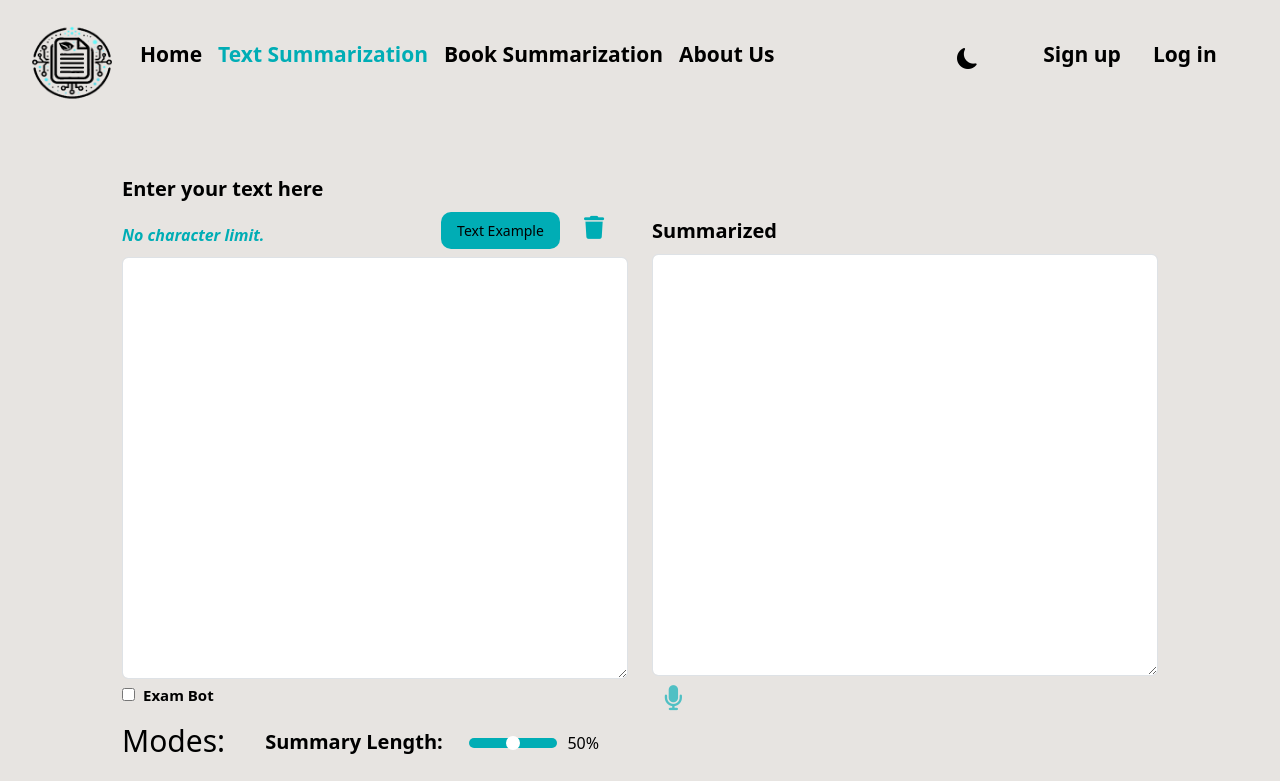
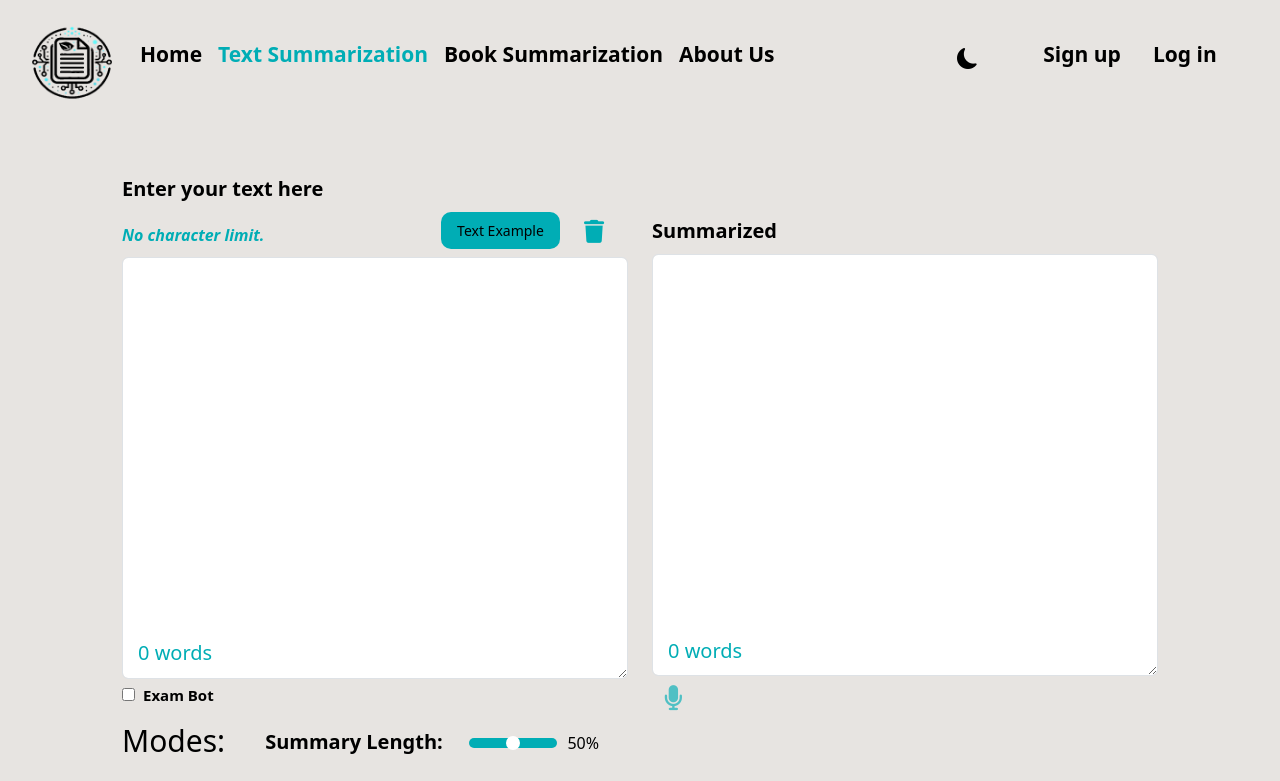
Before and after one commit to MohamedMahmoud01110/SumGenQ---Graduation-project, an Angular app: page /#/text in a window 1280 px wide. Shown: the top 781 px of the page. Built offline with nearby package versions, Linux system fonts and the light colour scheme.

Commit message:
text page edititon

```diff
--- a/src/app/components/our-features/our-features.component.css
+++ b/src/app/components/our-features/our-features.component.css
@@ -102,5 +102,15 @@ p{
   .reverse{
     flex-direction: column-reverse;
   }
+  p{
+    padding: 0% !important;
+  }
+  span{
+    margin-left: 0% !important;
+  }
+  .services-title{
+    margin-bottom: 0.9rem !important;
+  }
+
 
 }
--- a/src/app/components/our-features/our-features.component.html
+++ b/src/app/components/our-features/our-features.component.html
@@ -1,6 +1,6 @@
 <section id="services" class="sect-pt-4 mt-3">
   <div class="container">
-      <div class="services-content mb-3 ">
+      <div class="services-content mb-3">
           <div class="row">
               <div class="col-12">
                   <div class="services-title mb-5 mt-5">
@@ -28,7 +28,7 @@
             </div>
           </div>
           <div class="row">
-            <div class="col-md-6 p-4 img_text">
+            <div class="col-md-6 p-4 img_text ">
               <span class="c-secondary fw-bold fst-italic feat ms-3">"Enjoy Free Text-to-Speech with Natural and Clear Voices!"</span>
               <p class="text-main p-4 pt-1">Our platform not only provides high-quality text summaries but also includes a <span class="c-secondary fw-bold fst-italic">Text-to-Speech (TTS) </span>feature that converts your summaries into natural, clear audio. Whether you're on the go, multitasking, or prefer listening over reading, our TTS tool makes it easy to absorb information anytime, anywhere! No more struggling with long texts—just summarize, listen, and stay productive effortlessly.</p>
             </div>
--- a/src/app/components/text-page/text-page.component.css
+++ b/src/app/components/text-page/text-page.component.css
@@ -62,11 +62,35 @@ input[type="range"] {
   margin-top: 15px;
 }
 
-
-
-
-
-
+.copy_img{
+  width: 20px;
+  height: 20px;
+  margin-left: 10px;
+  position: absolute;
+  bottom: 11.8rem;
+  right: 2.9rem;
+  cursor: pointer;
+}
+.copy_img.disabled {
+  opacity: 0;
+  pointer-events: none;
+  cursor: not-allowed;
+}
+.word-count-1{
+  position: absolute;
+  font-size: 14px;
+  color: #00ADB5;
+  bottom: 145px;
+}
+.word-count-2{
+  position: absolute;
+  font-size: 14px;
+  color: #00ADB5;
+  bottom: 170px;
+}
+.summarized_container{
+  position: relative;
+}
 
 
 label{
@@ -197,3 +221,68 @@ font-size: 14px !important;
     margin-left: 19px;
   }
 }
+
+@media all and (max-width: 993px){
+
+  .word-count-2{
+    bottom: 2.5rem;
+  }
+}
+@media all and (max-width: 490px){
+  .word-count-1{
+    bottom: 10.2rem ;
+  }
+  .text_example{
+    padding: 8px !important;
+  }
+  .buttons_container i{
+    margin-left: 8px !important;
+    margin-top: 7px !important;
+  }
+}
+
+
+@media all and (min-width: 400px) and (max-width: 769px){
+  .word-count-1{
+    bottom: 10.65rem;
+  }}
+
+  @media all and (min-width: 769px) and (max-width: 993px){
+    .word-count-1{
+      bottom: 8.75rem;
+
+    }
+  }
+
+  @media all and (min-width: 993px) and (max-width: 1200px){
+    .word-count-1{
+      bottom: 10.2rem;
+    }
+    .word-count-2{
+      bottom: 11.65rem ;
+    }
+  }
+@media all and (min-width: 1200px) and (max-width: 1535px) {
+
+    .word-count-1{
+      bottom: 8.95rem;
+    }
+}
+
+@media all and (min-width: 769px)  {
+  .btns_container .clr-icon{
+    margin-top: 7.5px !important;
+  }
+}
+@media all and (max-width:993px){
+
+  .summarized_container img{
+    bottom: 3.6rem;
+  }
+}
+@media all and (min-width:993px) and (max-width: 1199.5px){
+
+  .summarized_container img{
+    bottom: 13.5rem;
+  }
+}
--- a/src/app/components/text-page/text-page.component.html
+++ b/src/app/components/text-page/text-page.component.html
@@ -1,49 +1,58 @@
 <section id="text_summarization " class="text">
   <div class="container">
-
-      <div class="row  bg-form p-3  pt-5 pb-2 rounded mb-5 ">
+    <div class="row bg-form p-3 pt-5 pb-2 rounded mb-5">
       <div class="col-md-6 pb-4 ps-4 summarize_container">
-              <form>
+        <form class="position-relative">
           <div class="mb-1">
             <div class="d-flex justify-content-between ">
               <label for="exampleFormControlTextarea1" class="form-label text-main fw-bold ">Enter your text here</label>
-
             </div>
             <div class="d-flex justify-content-between btns_container">
-                      <span class="c-secondary fw-bold fst-italic feat  my-auto">No character limit.</span>
-                      <div class="d-flex justify-content-between align-content-center mb-2">
-                        <button (click)="exampleText($event)" class=" bgg-secondary hh tex-btn text-main  p-2 ss px-3 text_example " title="Display a Text Example">Text Example</button>
+              <span class="c-secondary fw-bold fst-italic feat my-auto">No character limit.</span>
+              <div class="d-flex justify-content-between align-content-center mb-2 buttons_container">
+                <button (click)="exampleText($event)" class="bgg-secondary hh tex-btn text-main p-2 ss px-3 text_example " title="Display a Text Example">Text Example</button>
                 <i class="fa-solid fa-trash mx-4 mt-1 clr-icon" title="Clear Text" (click)="clearText()"></i>
-
               </div>
             </div>
-                      <textarea  [formControl]="userInput" class="form-control bg-form text-main"  id="exampleFormControlTextarea1"  rows="17" name="text"></textarea>
+            <textarea [formControl]="userInput" class="form-control bg-form text-main" id="exampleFormControlTextarea1" rows="17" name="text" (input)="updateWordCountUserInput()"></textarea>
           </div>
+          <!-- Word Count for User Input -->
+          <div class="word-count word-count-1  text-main ms-3">
+            <p>{{ wordCountUserInput }} word{{ wordCountUserInput !== 1 ? 's' : '' }}</p>
+          </div>
+
           <div class="checkboxs d-flex justify-content-between mb-3 ">
             <div class="exam-check">
-                        <input type="checkbox" id="myCheckbox" >
+              <input type="checkbox" id="myCheckbox">
               <label for="myCheckbox" class="text-main mx-2">Exam Bot</label>
             </div>
           </div>
+
           <div class="d-flex modes_container">
             <h3 class="text-main">Modes: </h3>
-                      <div class=" w-100 mx-4 bg-form rounded-5  d-flex ">
-                          <p class="text-main px-3 fw-bold my-1" >Summary Length: </p>
-                          <input type="range" id=" progress-bar" min="1" max="100" value="50"  name="length">
+            <div class="w-100 mx-4 bg-form rounded-5 d-flex ">
+              <p class="text-main px-3 fw-bold my-1">Summary Length: </p>
+              <input type="range" id="progress-bar" min="1" max="100" value="50" name="length">
               <span id="length-value" class="text-main my-2">50%</span>
             </div>
           </div>
-                  <button  (click)="submitText($event)"  class=" mt-3 bgg-secondary hh p-2 ss px-3">Summarize</button>
+          <button (click)="submitText($event)" class="mt-3 bgg-secondary hh p-2 ss px-3">Summarize</button>
         </form>
       </div>
-          <div class="col-md-6  marg pe-4 summarized_container ">
-              <div >
+
+      <div class="col-md-6 marg pe-4 summarized_container">
+        <div>
           <label for="exampleFormControlTextarea1" class="form-label text-main">Summarized</label>
-                  <textarea [formControl]="summarizedText"  class="form-control bg-form text-main" id="exampleFormControlTextarea1" rows="17" name="text" readonly></textarea>
+          <textarea [formControl]="summarizedText" class="form-control bg-form text-main" id="exampleFormControlTextarea1" rows="17" name="text" readonly (input)="updateWordCountSummarizedText()"></textarea>
         </div>
-              <button class="btn mt-1 voice "[disabled]="summarizedText.value === ''"><i class="fa-solid fa-microphone voice-icon" ></i></button>
+        <!-- Word Count for Summarized Text -->
+        <div class="word-count word-count-2 text-main ms-3">
+          <p>{{ wordCountSummarizedText }} word{{ wordCountSummarizedText !== 1 ? 's' : '' }}</p>
+        </div>
+
+        <button class="btn mt-1 voice "[disabled]="summarizedText.value === ''"><i class="fa-solid fa-microphone voice-icon"></i></button>
+        <img [src]="copied ? 'images/check-mark.jpg' : 'images/copy.jpg'" class="copy_img" [class.disabled]="summarizedText.value === ''" alt="Copy Icon" [title]="copied ? 'Text copied!' : 'Copy Text'" (click)="summarizedText.value !== '' && copyText()">
       </div>
     </div>
-
   </div>
 </section>
--- a/src/app/components/text-page/text-page.component.ts
+++ b/src/app/components/text-page/text-page.component.ts
@@ -11,24 +11,75 @@ import { FormControl, ReactiveFormsModule } from '@angular/forms';
 export class TextPageComponent {
   userInput = new FormControl('');
   summarizedText = new FormControl('');
+  copied: boolean = false;
 
+  // Variables for word count
+  wordCountUserInput: number = 0;
+  wordCountSummarizedText: number = 0;
+
+  ngOnInit() {
+    // Initialize word count calculation when the component is loaded
+    this.updateWordCountUserInput();
+    this.updateWordCountSummarizedText();
+  }
+
+  // Method to update word count for user input
+  updateWordCountUserInput() {
+    const text = this.userInput.value?.trim();
+    this.wordCountUserInput = text ? text.split(/\s+/).length : 0;
+  }
+
+  // Method to update word count for summarized text
+  updateWordCountSummarizedText() {
+    const text = this.summarizedText.value?.trim();
+    this.wordCountSummarizedText = text ? text.split(/\s+/).length : 0;
+  }
 
   submitText(event: Event) {
     event.preventDefault();
     this.summarizedText.setValue(this.userInput.value);
     console.log(this.userInput.value);
+
+    // Update word count after submitting text
+    this.updateWordCountUserInput();
+    this.updateWordCountSummarizedText();
   }
+
   clearText() {
     this.userInput.setValue('');
     this.summarizedText.setValue('');
+    this.wordCountUserInput = 0;
+    this.wordCountSummarizedText = 0;
   }
+
   exampleText($event: Event) {
     $event.preventDefault();
     this.userInput.setValue('Lorem ipsum dolor sit amet, consectetur adipiscing elit. Sed do eiusmod tempor incididunt ut labore et dolore magna aliqua. Ut enim ad minim veniam, quis nostrud exercitation ullamco laboris nisi ut aliquip ex ea commodo consequat. Duis aute irure dolor in reprehenderit in voluptate velit esse cillum dolore eu fugiat nulla pariatur. Excepteur sint occaecat cupidatat non proident, sunt in culpa qui officia deserunt mollit anim id est laborum.');
     this.summarizedText.setValue('Lorem ipsum dolor sit amet, consectetur adipiscing elit. Sed do eiusmod tempor incididunt ut labore et dolore magna aliqua.');
 
-
+    // Update word count after setting example text
+    this.updateWordCountUserInput();
+    this.updateWordCountSummarizedText();
   }
 
+  copyText() {
+    const textToCopy = this.summarizedText.value!;  // Ensure there's text to copy
 
+    if (textToCopy) {
+      navigator.clipboard.writeText(textToCopy).then(() => {
+        console.log('Text copied to clipboard');
+        console.log(textToCopy);
+
+        // Set copied state to true to change the image to the check mark
+        this.copied = true;
+
+        // Revert the icon back to copy after 2 seconds
+        setTimeout(() => {
+          this.copied = false;
+        }, 2000);  // Adjust the delay as needed (2000 ms = 2 seconds)
+      }).catch(err => {
+        console.error('Error copying text: ', err);
+      });
+    }
+  }
 }
```
Also changed, not shown: public/images/check-mark.jpg (added), public/images/copy.jpg (added). Lines whose indentation alone changed are shown as unchanged.
